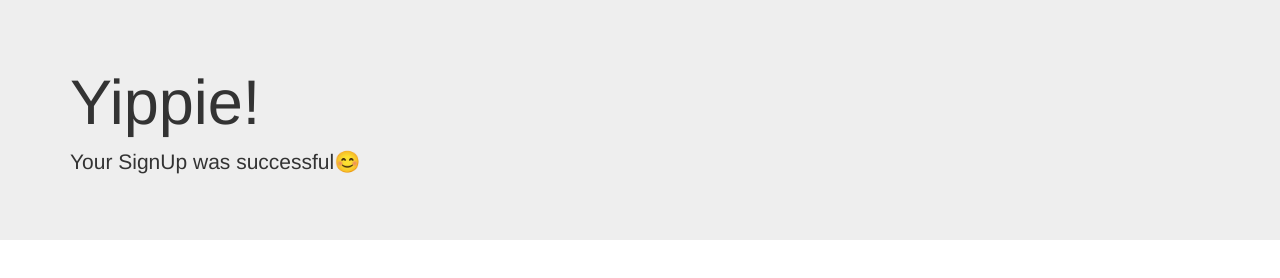
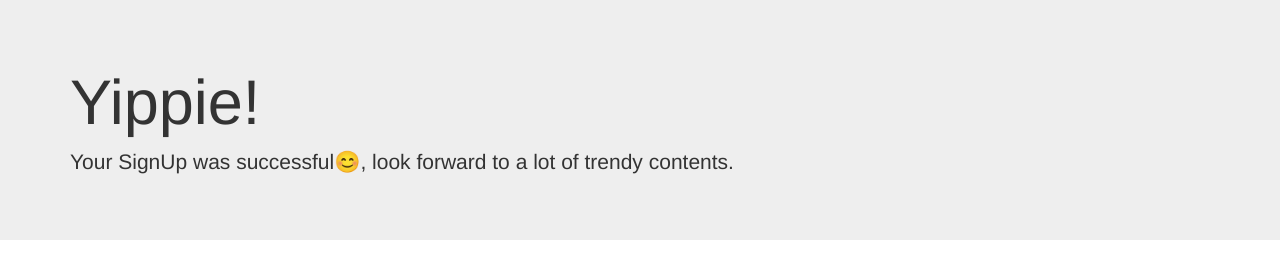
Before and after one commit to justkel/Newsletter-SignUp3, a website: page success.html in a window 1280 px wide. Drawn offline with nearby package versions, Linux system fonts and the light colour scheme.

Commit message:
edit on success page

```diff
--- a/success.html
+++ b/success.html
@@ -13,7 +13,7 @@
     <div class="jumbotron jumbotron-fluid">
   <div class="container">
     <h1 class="display-4">Yippie!</h1>
-    <p class="lead">Your SignUp was successful😊</p>
+    <p class="lead">Your SignUp was successful😊, look forward to a lot of trendy contents.</p>
 
 
   </div>
```
